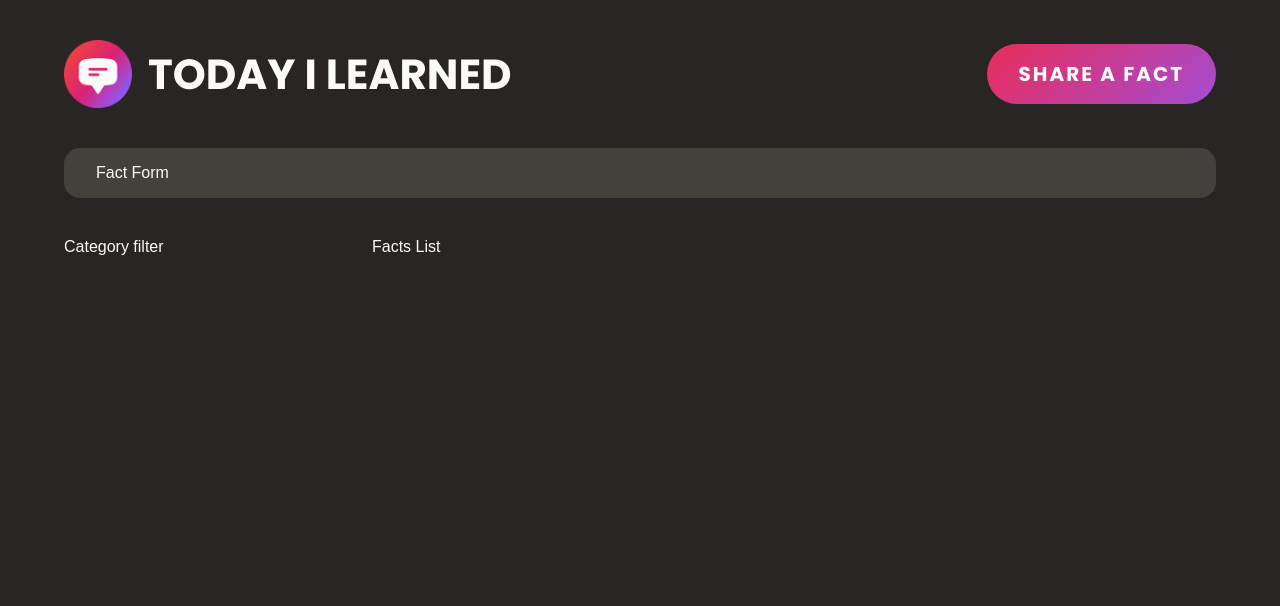
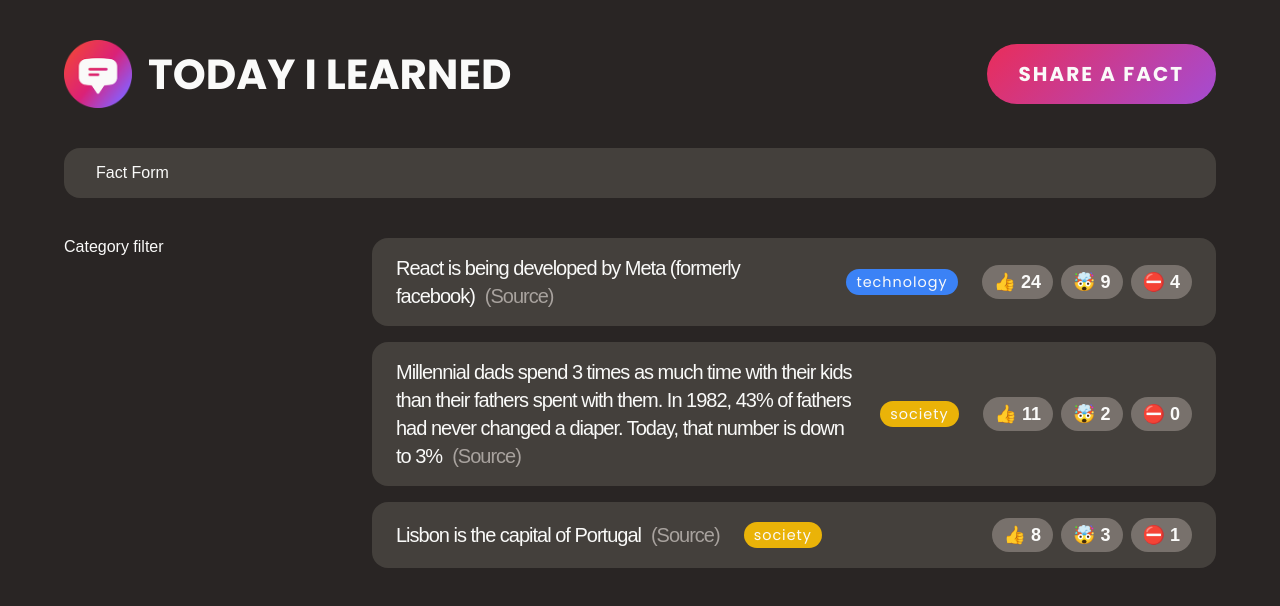
Before and after one commit to ndrsov/today-I-learned, a React (Create React App) app: page / in a window 1280 px wide. Shown: the top 606 px of the page. Built offline with nearby package versions, Linux system fonts and the light colour scheme; the HTML template or start-up script is replaced by a standard one; a web font is replaced by a local one.

Commit message:
Set dummy facts list to apply correct class names and keys

```diff
--- a/src/App.js
+++ b/src/App.js
@@ -1,5 +1,50 @@
 import { Fragment } from "react";
 import "./style.css";
+
+const CATEGORIES = [
+  { name: "technology", color: "#3b82f6" },
+  { name: "science", color: "#16a34a" },
+  { name: "finance", color: "#ef4444" },
+  { name: "society", color: "#eab308" },
+  { name: "entertainment", color: "#db2777" },
+  { name: "health", color: "#14b8a6" },
+  { name: "history", color: "#f97316" },
+  { name: "news", color: "#8b5cf6" },
+];
+
+const initialFacts = [
+  {
+    id: 1,
+    text: "React is being developed by Meta (formerly facebook)",
+    source: "https://opensource.fb.com/",
+    category: "technology",
+    votesInteresting: 24,
+    votesMindblowing: 9,
+    votesFalse: 4,
+    createdIn: 2021,
+  },
+  {
+    id: 2,
+    text: "Millennial dads spend 3 times as much time with their kids than their fathers spent with them. In 1982, 43% of fathers had never changed a diaper. Today, that number is down to 3%",
+    source:
+      "https://www.mother.ly/parenting/millennial-dads-spend-more-time-with-their-kids",
+    category: "society",
+    votesInteresting: 11,
+    votesMindblowing: 2,
+    votesFalse: 0,
+    createdIn: 2019,
+  },
+  {
+    id: 3,
+    text: "Lisbon is the capital of Portugal",
+    source: "https://en.wikipedia.org/wiki/Lisbon",
+    category: "society",
+    votesInteresting: 8,
+    votesMindblowing: 3,
+    votesFalse: 1,
+    createdIn: 2015,
+  },
+];
 
 function App() {
   return (
@@ -30,7 +75,44 @@
 }
 
 function FactList() {
-  return <section>Facts List</section>;
+  // Temporaray data
+  const facts = initialFacts;
+  return (
+    <section>
+      <ul className="facts-list">
+        {facts.map((fact) => (
+          <li key={fact.id} className="fact">
+            <p>
+              {fact.text}
+              <a
+                className="source"
+                href={fact.source}
+                target="_blank"
+                rel="noreferrer"
+              >
+                (Source)
+              </a>
+            </p>
+            <span
+              className="tag"
+              style={{
+                backgroundColor: CATEGORIES.find(
+                  (cat) => cat.name === fact.category
+                ).color,
+              }}
+            >
+              {fact.category}
+            </span>
+            <div className="vote-btns">
+              <button>👍 {fact.votesInteresting}</button>
+              <button>🤯 {fact.votesMindblowing}</button>
+              <button>⛔️ {fact.votesFalse}</button>
+            </div>
+          </li>
+        ))}
+      </ul>
+    </section>
+  );
 }
 
 export default App;
```
